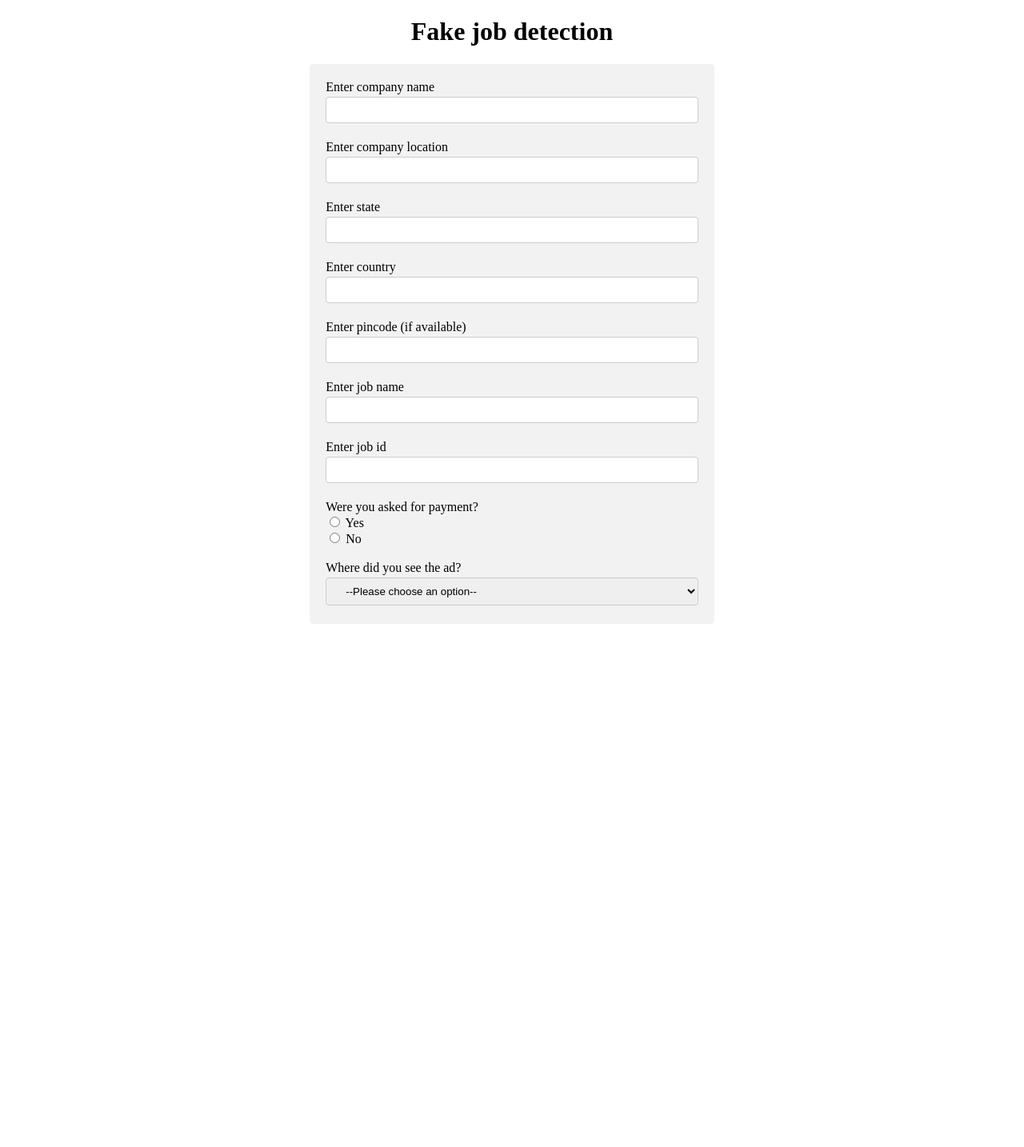
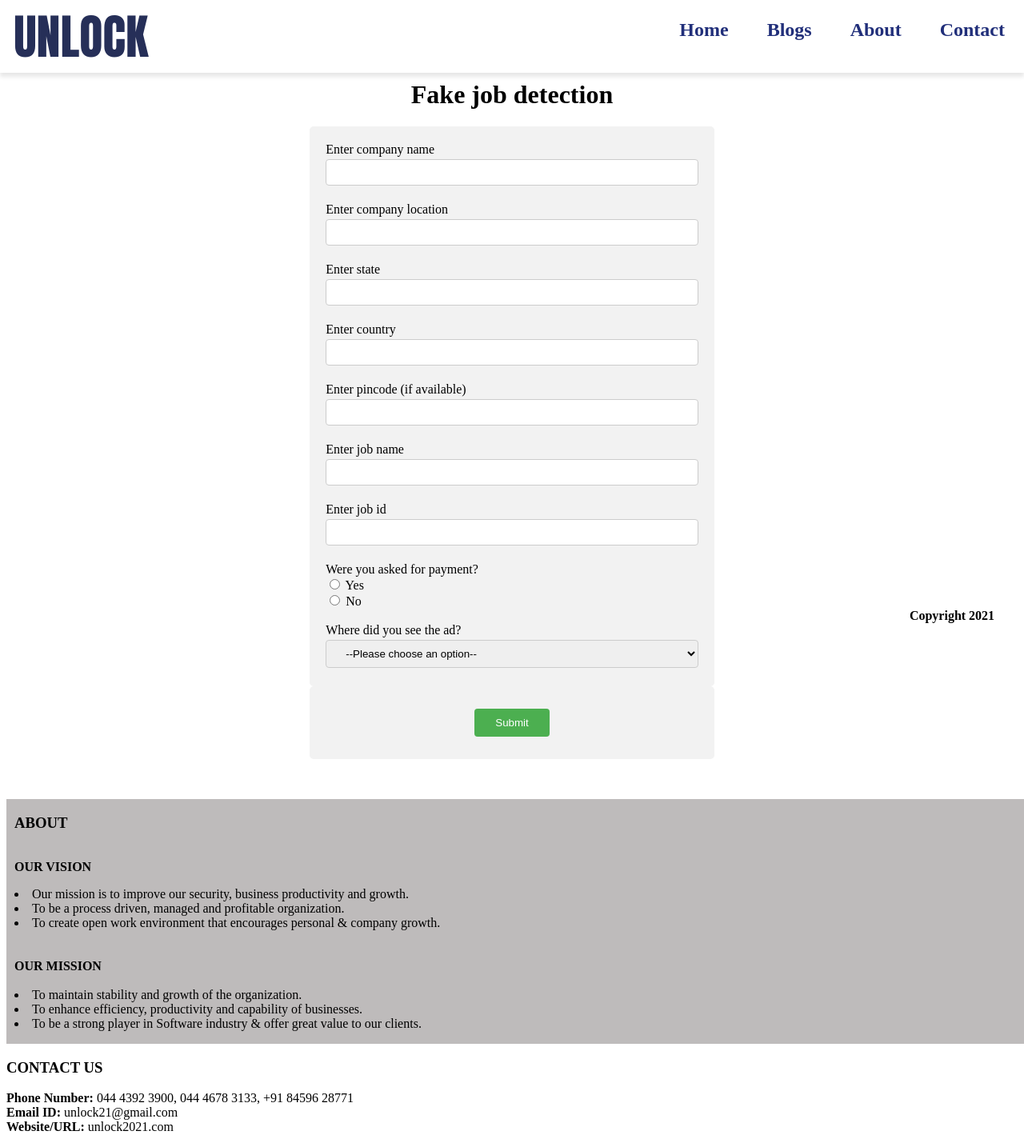
Before and after one commit to DeepuChandru/Fake-Job-Advertisement-Detection, a Flask app: page / in a window 1280 px wide. Shown: the whole page at 80% size. Before the commit the page ends 780 px from the top, so only its background shows below. Run offline with Flask 2, Linux system fonts and the light colour scheme.

Commit message:
UI change 1

```diff
--- a/static/css/main.css
+++ b/static/css/main.css
@@ -32,3 +32,84 @@
     padding: 20px;
     margin: 0 30%;
   }
+
+  body{
+    margin-top: 100px;
+  }
+
+  #navbar {
+    position: fixed;
+    top: 0px;
+    left: 0%;
+    width:100%;
+    display: flex;
+    flex-direction: row;
+    justify-content:flex-end;
+    background-color: white;
+    box-shadow: 0px 5px 5px rgb(231, 231, 231);}
+
+    #navbar a {
+    text-decoration: none;
+    display: block;
+    padding: 1em;
+    font-size: 1.5em;
+    font-weight: bold;
+    color:rgb(33, 47, 122);
+    }
+
+   #navbar a:hover {
+   background: #7c838a;
+   color:rgb(255, 255, 255);
+   }
+
+   #title {
+   /* margin-top:90px; */
+   font-size:60px;
+   margin: 0;
+   padding-right: 50%;
+   /* margin-left: 20px;; */
+   font-family:Impact, Haettenschweiler, 'Arial Narrow Bold', sans-serif;
+   color:rgb(38, 47, 88);
+   /* align-items: flex-end;	 */
+   }
+
+   #about{
+   margin-top:50px;
+   width:100%;
+   padding-left: 10px;
+   display:flex;
+   flex-direction: column;
+   text-align: justify;
+   background-color: #bebbbb;
+   left:0px;
+   right:0%;
+   margin-bottom: 10px;
+   color:black;
+   }
+
+   #contact{
+   margin-top:0px;
+   margin-left: 0px;
+   width:100%;
+   padding-left: 10px;
+   display:flex;
+   flex-direction: column;
+   text-align: justify;
+   background-color: #4ab7ff;
+   left:0px;
+   right:0%;
+   margin-bottom: 50px;
+   color:black;
+   }
+
+   #copyright{
+   display: flex;
+   flex-direction: column;
+   align-items:center;
+   bottom:0px;
+   position: fixed;
+   left: 550px;
+   background-color: #ffffff;
+   width:40%;
+   padding:0px;
+ }
--- a/templates/index.html
+++ b/templates/index.html
@@ -31,6 +31,13 @@
             }
             </script>
     </head>
+    <nav id="navbar">
+        <strong id="title">UNLOCK</strong>
+        <a href="#profile">Home</a>
+        <a href="#blogs">Blogs</a>
+        <a href="#about">About</a>
+        <a href="#contact">Contact</a>
+    </nav>
     <body>
             <h1>Fake job detection</h1>
                 <form action="/" method="POST">
@@ -76,13 +83,42 @@
                     <input type="date" id="postdate" name="postdate" min="2020-01-01" max="2021-06-16" required><br><br>
                     <label>Select a time:</label><br>
                     <input type="time" id="posttime" name="posttime"><br><br>
-                    <input type="submit" value="Submit">
                 </div>
                 <div id="emailform" style="display: none">
                     <label>Enter mail-id you received the job ad</label><br>
                     <input type="email" id="email" name="email" required><br><br>
-                    <input type="submit" value="Submit">
+                </div>
+                <div>
+                <input type="submit" value="Submit">
                 </div>
                 </form>
     </body>
+    <section id=about>
+        <h3> <B> ABOUT </B> </h3>
+        <p><b>  OUR VISION</b><br>
+            <li>Our mission is to improve our security, business productivity and growth.<br></li>
+            <li>To be a process driven, managed and profitable organization.<br></li>
+            <li>To create open work environment that encourages personal & company growth.<br></li>
+            <br>
+            <br><b>  OUR MISSION</b><br>
+            <li>To maintain stability and growth of the organization.<br></li>
+            <li>To enhance efficiency, productivity and capability of businesses.</li>
+            <li>To be a strong player in Software industry & offer great value to our clients.</p></li>
+     </section>
+     <section id=Contact>
+        <h3> <B> CONTACT US </B> </h3>
+
+        <p><b>Phone Number: </b>044 4392 3900, 044 4678 3133, +91 84596 28771
+           <br>
+           <b>Email ID: </b> unlock21@gmail.com
+           <br>
+           <b>Website/URL: </b>unlock2021.com</p>
+        </section>
+
+        <footer>
+          <div id="copyright">
+            <h4>Copyright 2021</h4>
+          </div>
+        </footer>
+
 </html>
```
